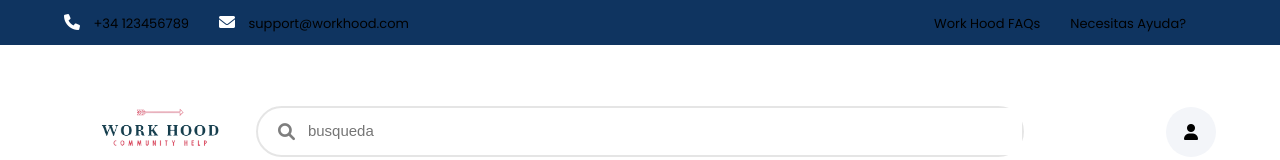
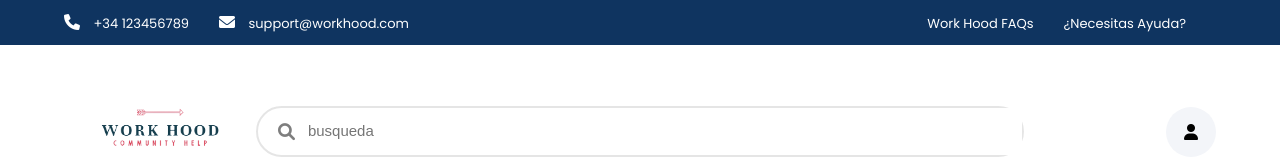
Before and after one commit to AnaPozo/workhood-equipo9, a React (Create React App) app: page / in a window 1280 px wide. Shown: the top 160 px of the page. Built offline with nearby package versions, Linux system fonts and the light colour scheme.

Commit message:
letras en blanco del Header

```diff
--- a/src/common/header/Head.jsx
+++ b/src/common/header/Head.jsx
@@ -13,7 +13,7 @@ const Head = () => {
           </div>
           <div className='right row RText'>
             <label>Work Hood FAQs</label>
-            <label>Necesitas Ayuda?</label>
+            <label>¿Necesitas Ayuda?</label>
 
           </div>
         </div>
--- a/src/common/header/Header.css
+++ b/src/common/header/Header.css
@@ -10,6 +10,7 @@
 .head label {
   margin-right: 30px;
   font-size: 13px;
+  color: white;
 }
 /*------head-----------*/
 /*------search-----------*/
```
